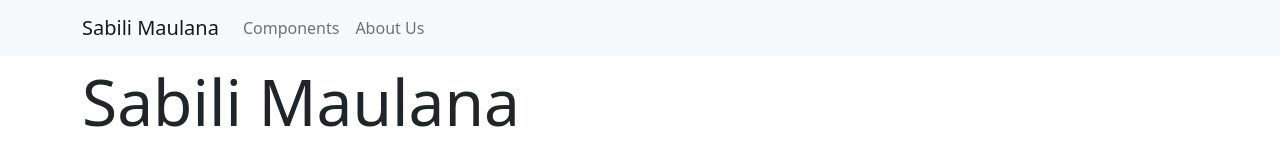
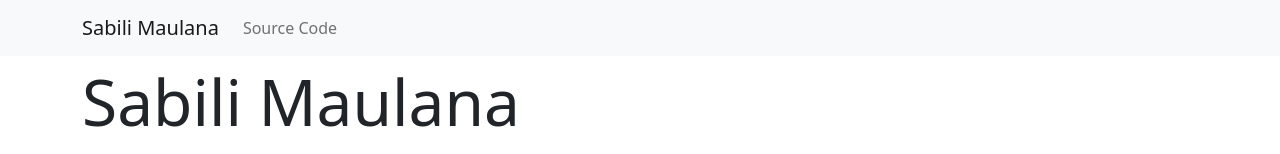
Before and after one commit to sabilimaulana/learn-react-redux, a React (Create React App) app: page /create in a window 1280 px wide. Shown: the top 154 px of the page. Built offline with nearby package versions, Linux system fonts and the light colour scheme.

Commit message:
Completing the project, yea!!!

```diff
--- a/src/components/JumbotronComponent/index.jsx
+++ b/src/components/JumbotronComponent/index.jsx
@@ -16,9 +16,11 @@ const JumbotronComponent = (props) => {
           <hr className="my-2" />
 
           <p className="lead">
-            <Button color="dark">
-              <FontAwesomeIcon icon={faInfo} /> Learn More
-            </Button>
+            <a href="https://github.com/sabilimaulana/learn-react-redux">
+              <Button color="dark">
+                <FontAwesomeIcon icon={faInfo} /> Learn More
+              </Button>
+            </a>
           </p>
         </Container>
       </Jumbotron>
--- a/src/components/NavbarComponent/index.jsx
+++ b/src/components/NavbarComponent/index.jsx
@@ -24,11 +24,8 @@ const NavbarComponent = (props) => {
           <Collapse isOpen={isOpen} navbar>
             <Nav className="mr-auto" navbar>
               <NavItem>
-                <NavLink href="/components/">Components</NavLink>
-              </NavItem>
-              <NavItem>
-                <NavLink href="https://github.com/reactstrap/reactstrap">
-                  About Us
+                <NavLink href="https://github.com/sabilimaulana/learn-react-redux">
+                  Source Code
                 </NavLink>
               </NavItem>
             </Nav>
```
Also changed, not shown: 1 other file (tests, documents, lock files or other folders).
